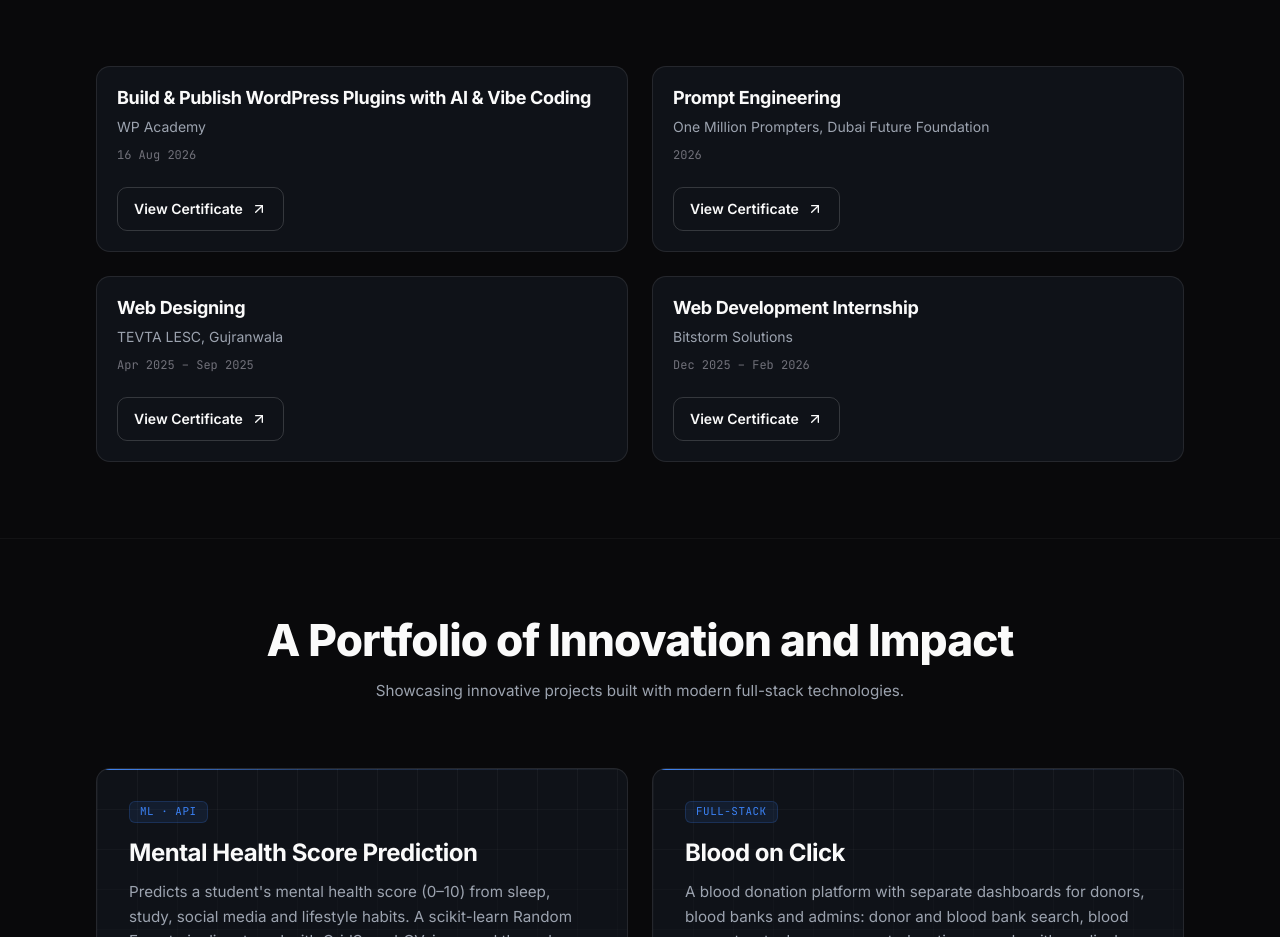
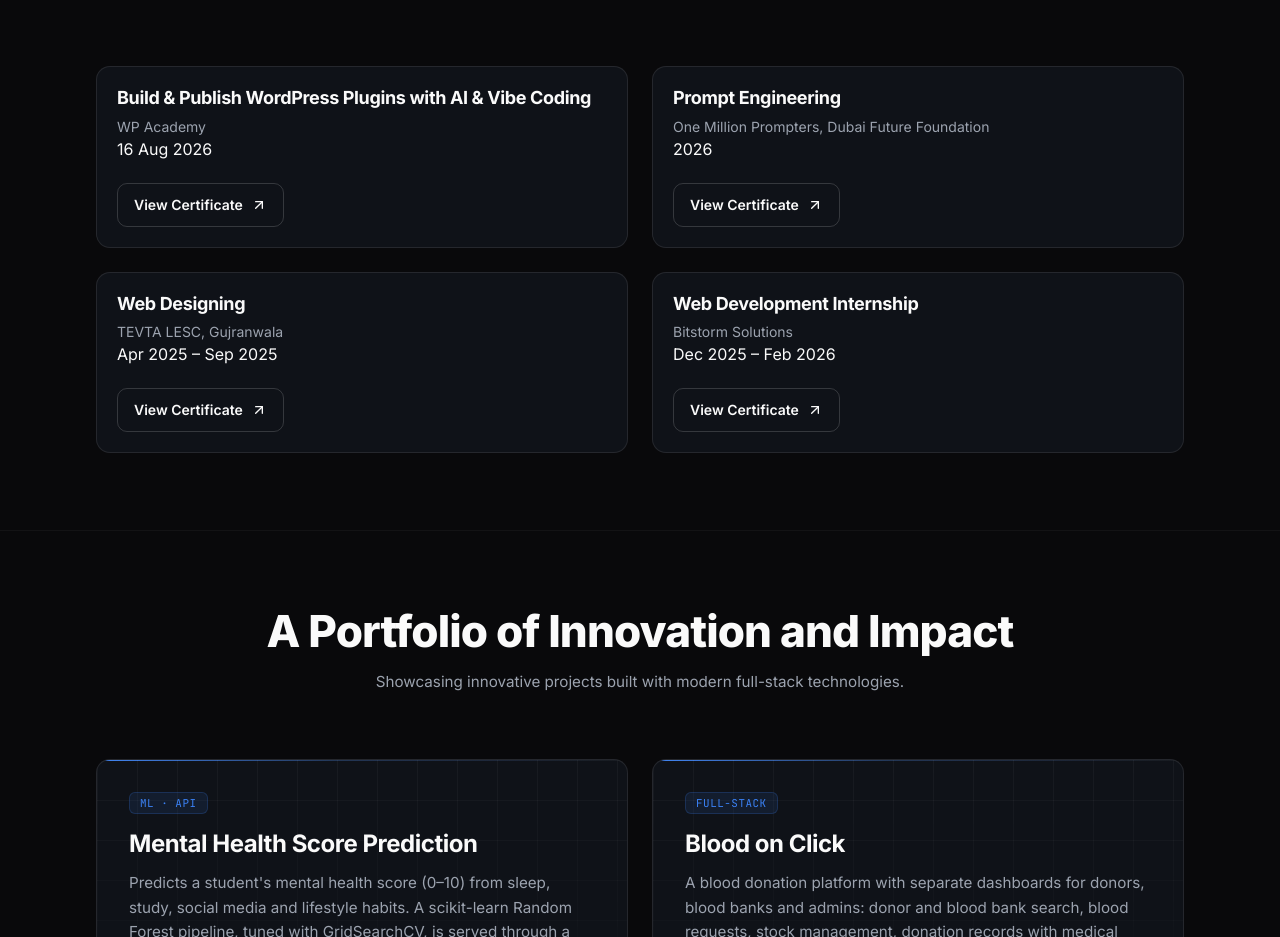
Before and after one commit to qurratulain-dev/portfolio, a React (Vite) app: page / in a window 1280 px wide. Shown: the part 3320-4257 px from the top of the page. Built offline with nearby package versions, Linux system fonts and the light colour scheme.

Commit message:
Update src/sections/Certifications

```diff
--- a/src/sections/Certifications/Certifications.jsx
+++ b/src/sections/Certifications/Certifications.jsx
@@ -1,4 +1,3 @@
-import React from "react";
 import { FiArrowUpRight } from "react-icons/fi";
 import SectionHeading from "../../components/SectionHeading";
 
@@ -45,12 +44,12 @@ const Certifications = () => {
                 {cert.title}
               </h3>
               <p className="mt-2 text-sm text-muted">{cert.issuer}</p>
-              <p className="mt-1.5 font-mono text-xs leading-6 text-faint">{cert.date}</p>
+              <p className="cert-card-date">{cert.date}</p>
               <a
                 href={cert.href}
                 target="_blank"
                 rel="noopener noreferrer"
-                className="btn btn-outline mt-5 w-fit"
+                className="btn btn-outline cert-card-link mt-5 w-fit"
                 style={{ paddingInline: "1rem", fontSize: "0.875rem", minHeight: "2.75rem" }}
                 aria-label={`View certificate for ${cert.title} (opens in a new tab)`}
               >
```
